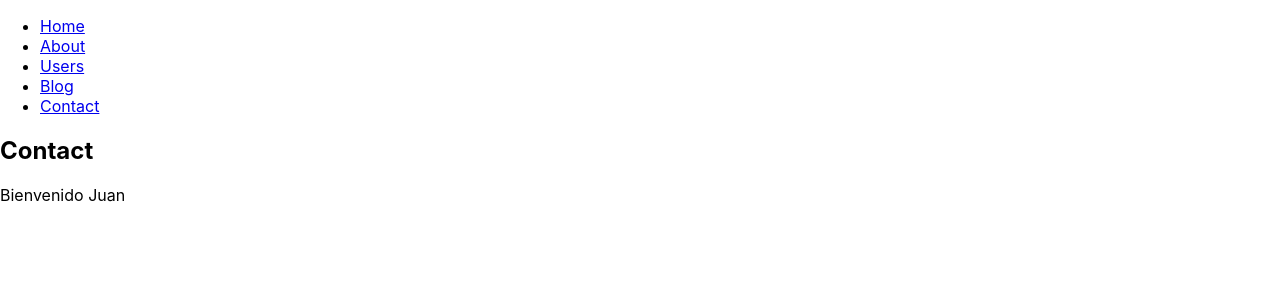
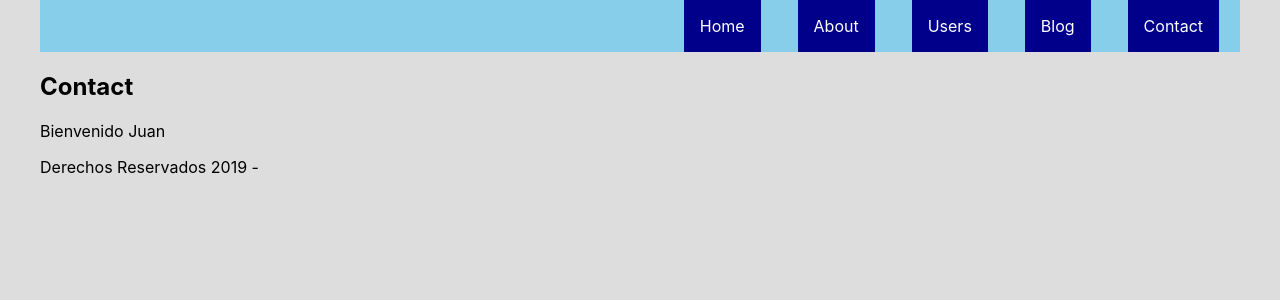
Before and after one commit to ReyesRichard/react-development-site, a React (Create React App) app: page /contact in a window 1280 px wide. Shown: the top 300 px of the page. Built offline with nearby package versions, Linux system fonts and the light colour scheme.

Commit message:
Add SASS to the proyect

```diff
--- a/package.json
+++ b/package.json
@@ -3,6 +3,7 @@
   "version": "0.1.0",
   "private": true,
   "dependencies": {
+    "node-sass": "^4.12.0",
     "react": "^16.8.6",
     "react-dom": "^16.8.6",
     "react-router-dom": "^5.0.1",
--- a/src/App.js
+++ b/src/App.js
@@ -2,7 +2,10 @@ import React, { Component } from 'react';
 import { BrowserRouter as Router, Route, Link } from 'react-router-dom';
 import logo from './logo.svg';
 import './App.css';
-import Blog from './components/blog'
+import './stylesheets/main.scss';
+import Blog from './containers/blog'
+import Header from './components/Header'
+import Footer from './components/Footer'
 
 function Index() {
   return <h2>Home</h2>;
@@ -42,32 +45,19 @@ function App() {
 
       <Router>
         <div>
-          <nav>
-            <ul>
-              <li>
-                <Link to="/">Home</Link>
-              </li>
-              <li>
-                <Link to="/about/">About</Link>
-              </li>
-              <li>
-                <Link to="/users/">Users</Link>
-              </li>
-              <li>
-                <Link to="/blog/">Blog</Link>
-              </li>
-              <li>
-                <Link to="/contact/">Contact</Link>
-              </li>
-            </ul>
-          </nav>
 
-          <Route path="/" exact component={Index} />
-          <Route path="/about/" component={About} />
-          <Route path="/users/" component={Users} />
-          <Route path="/blog/" component={Blog} />
-          <Route path="/contact/" render={(props) => <Contact {...props} name='Juan' />}  />
+          <Header />
+          <div className="container">
+            <Route path="/" exact component={Index} />
+            <Route path="/about/" component={About} />
+            <Route path="/users/" component={Users} />
+            <Route path="/blog/" component={Blog} />
+            <Route path="/contact/" render={(props) => <Contact {...props} name='Juan' />}  />
+          </div>
+          <Footer />
+
         </div>
+
       </Router>
 
   );
--- /dev/null
+++ b/src/stylesheets/base/_all.scss
@@ -0,0 +1,2 @@
+@import 'colors';
+@import 'grid';
--- /dev/null
+++ b/src/stylesheets/base/_colors.scss
@@ -0,0 +1,8 @@
+$primary-color: skyblue;
+$primary-border-dark: rgba($primary-color, 0.88);
+
+$secundary-color: darkblue;
+$secundary-border-dark: rgba($secundary-color, 0.88);
+
+$contrast-color: sandybrown;
+$contrast-border-dark: rgba($contrast-color, 0.88);
--- /dev/null
+++ b/src/stylesheets/base/_grid.scss
@@ -0,0 +1,4 @@
+.container{
+    width: 1200px;
+    margin: 0 auto;
+}
--- /dev/null
+++ b/src/stylesheets/components/_all.scss
@@ -0,0 +1 @@
+@import 'header';
--- /dev/null
+++ b/src/stylesheets/components/header.scss
@@ -0,0 +1,24 @@
+.header{
+    ul{
+        background: $primary-color;
+        display: flex;
+        justify-content: flex-end; //coloca los menus a la derecha
+        margin: 0;
+        li{
+            flex-direction: column;
+            padding: 1em 1em;
+            margin-right: 5px;
+            text-decoration: none;
+            list-style: none;
+            :hover{
+                color: #ddd;
+            }
+            a{
+                background: $secundary-color;
+                padding: 1em 1em;
+                text-decoration: none;
+                color: white;
+            }
+        }
+    }
+}
--- /dev/null
+++ b/src/stylesheets/main.scss
@@ -0,0 +1,8 @@
+@import 'base/all';
+@import 'components/all';
+@import 'themes/all';
+@import 'utils/all';
+
+body {
+    background: #ddd;
+}
```
Also changed, not shown: src/stylesheets/themes/_all.scss (added), src/stylesheets/utils/_all.scss (added).
